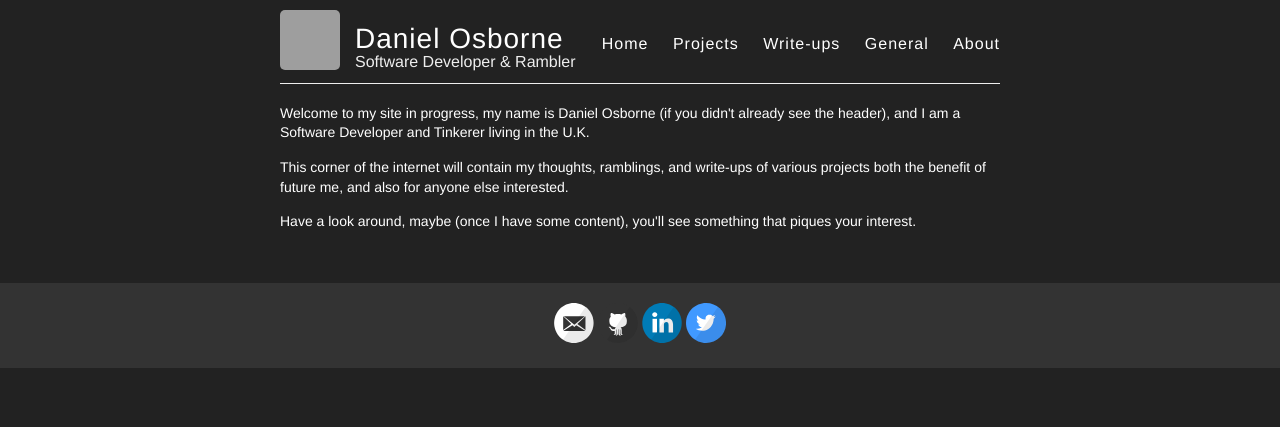
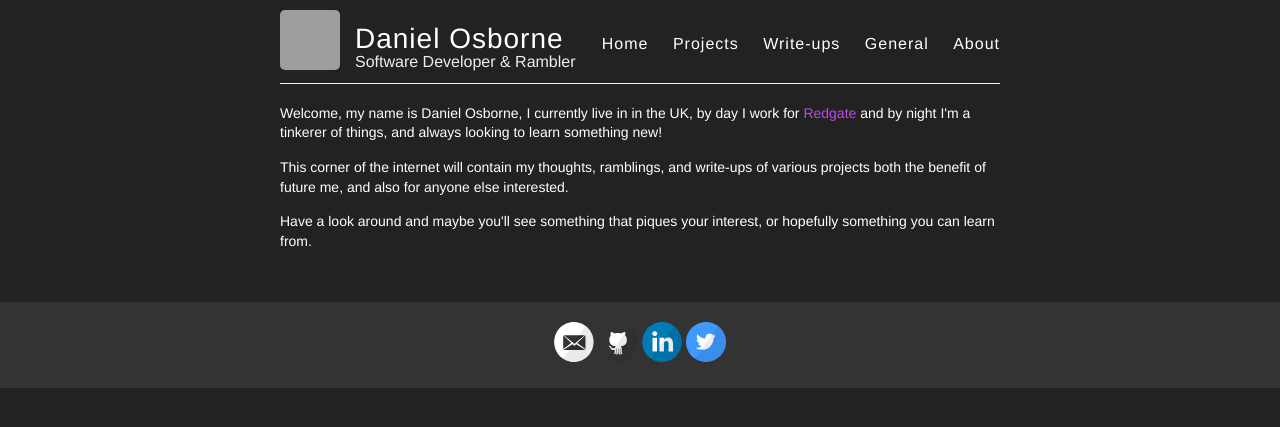
Before and after one commit to MrDKOz/mrdkoz.github.io, a Jekyll site: the page built from index.html, in a window 1280 px wide. Shown: the top 427 px of the page. Built offline with Jekyll 4.4.1, drawn with Linux system fonts in a browser that asks for light colours; grey boxes are pictures that could not be loaded.

Commit message:
Made changes to the homepage.

```diff
--- a/index.html
+++ b/index.html
@@ -2,8 +2,8 @@
 layout: default
 published: true
 ---
-<p>Welcome to my site in progress, my name is Daniel Osborne (if you didn't already see the header), and I am a Software Developer and Tinkerer living in the U.K.</p>
+<p>Welcome, my name is Daniel Osborne, I currently live in in the UK, by day I work for <a href="https://red-gate.com">Redgate</a> and by night I'm a tinkerer of things, and always looking to learn something new!</p>
 
 <p>This corner of the internet will contain my thoughts, ramblings, and write-ups of various projects both the benefit of future me, and also for anyone else interested.</p>
 
-<p>Have a look around, maybe (once I have some content), you'll see something that piques your interest.</p>
+<p>Have a look around and maybe you'll see something that piques your interest, or hopefully something you can learn from.</p>
```
